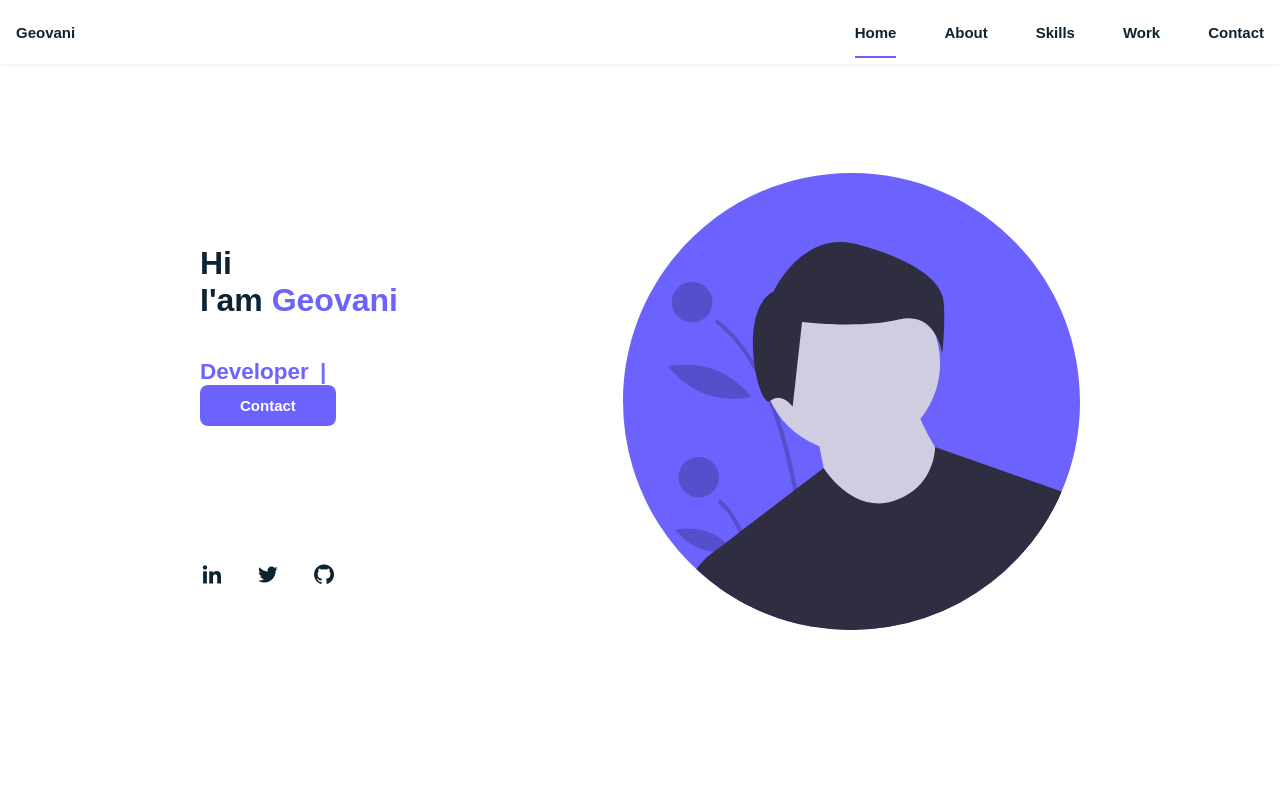
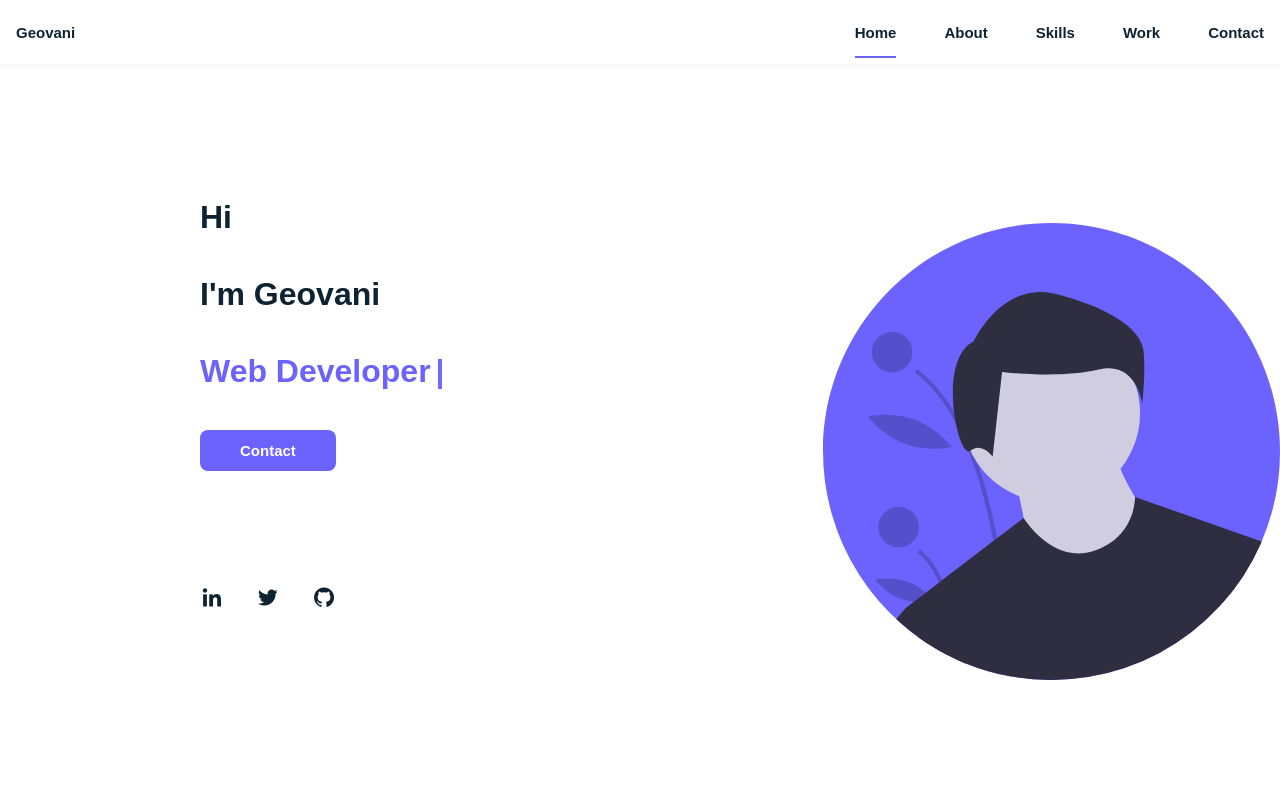
Before and after one commit to iamageo/devfolio, a plain HTML site: page index.html in a window 1280 px wide. Shown: the top 800 px of the page. Drawn offline with nearby package versions, Linux system fonts and the light colour scheme; files whose address does not match are found by name.

Commit message:
novas atualizações

```diff
--- a/assets/css/style.css
+++ b/assets/css/style.css
@@ -232,7 +232,7 @@ img{
     position: absolute;
     right: 0;
     width: 295px;
-    margin: 1px 200px 50px 1px;
+
 }
 
 /* botão */
--- a/index.html
+++ b/index.html
@@ -40,7 +40,9 @@
 
             <!-- dados iniciais -->
             <div class="home__data">
-                <h1 class="home__title ">Hi <br> I'am <span class="home__title-color">Geovani</span><br><h1 class="titulo-maquina">Developer </h1>  </h1>
+                <h1 class="home__title ">Hi</h1>
+                <h1 class="home__title ">I'm Geovani</h1>
+                <h1 class="home__title titulo-maquina">Web Developer</h1>
 
                 <a href="#" class="button">Contact</a>
 
```
